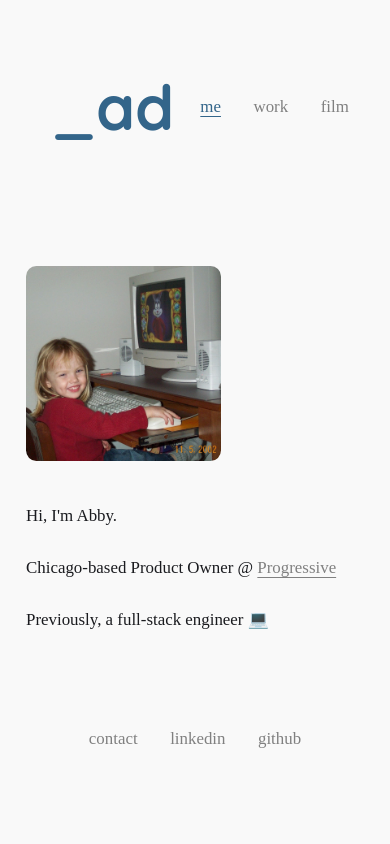
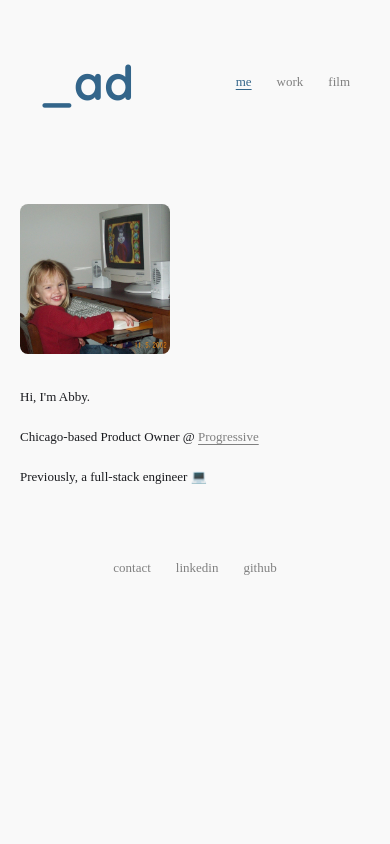
Before and after one commit to abbyadanger/ad, an Angular app: page /me in a window 390 px wide. Shown: the top 844 px of the page. Built offline with nearby package versions, Linux system fonts and the light colour scheme.

Commit message:
Don't Squish on Mobile

```diff
--- a/src/styles.css
+++ b/src/styles.css
@@ -8,8 +8,10 @@ html, body {
   min-height: 100dvh; /* Dynamic viewport height for mobile */
   font-family: minion-3-1, serif;
 }
-html {
-  zoom: 1.3;
+@media (min-width: 600px) {
+  html {
+    zoom: 1.3;
+  }
 }
 body {
   margin: 0;
```
